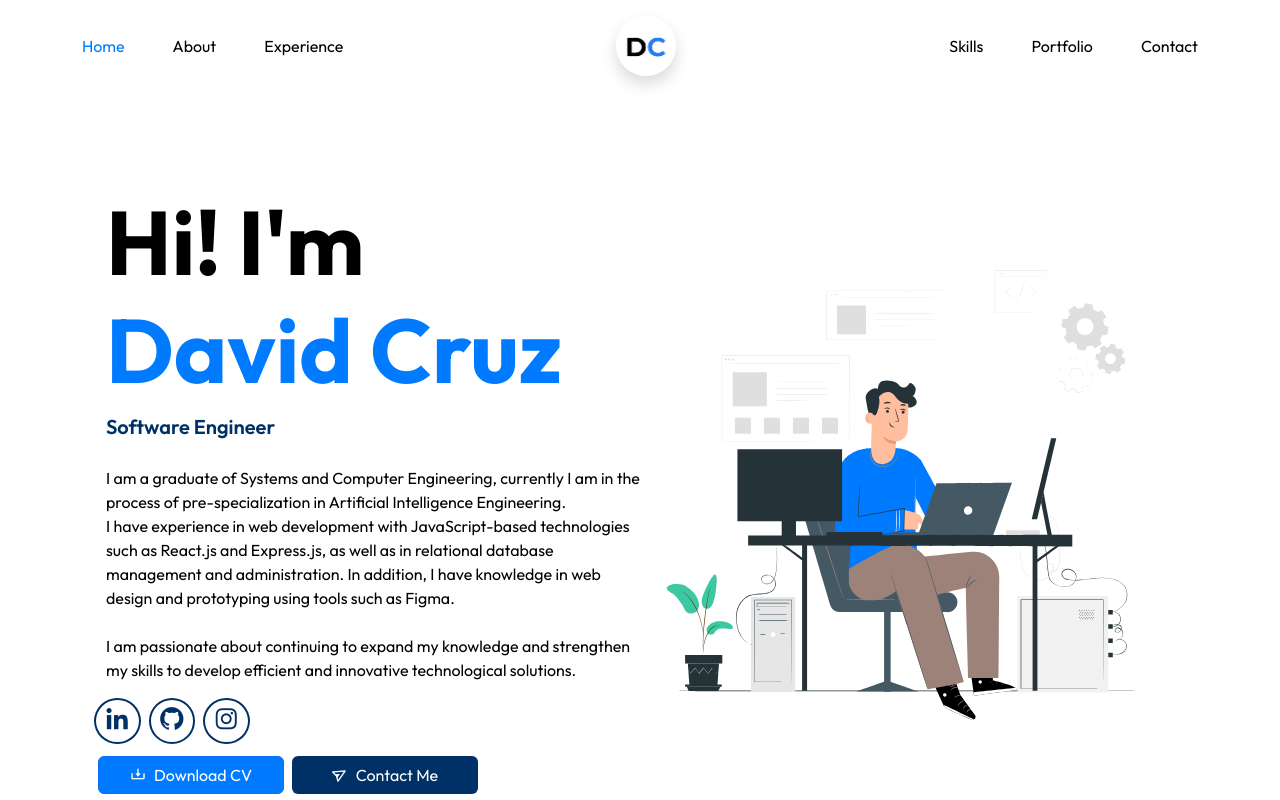
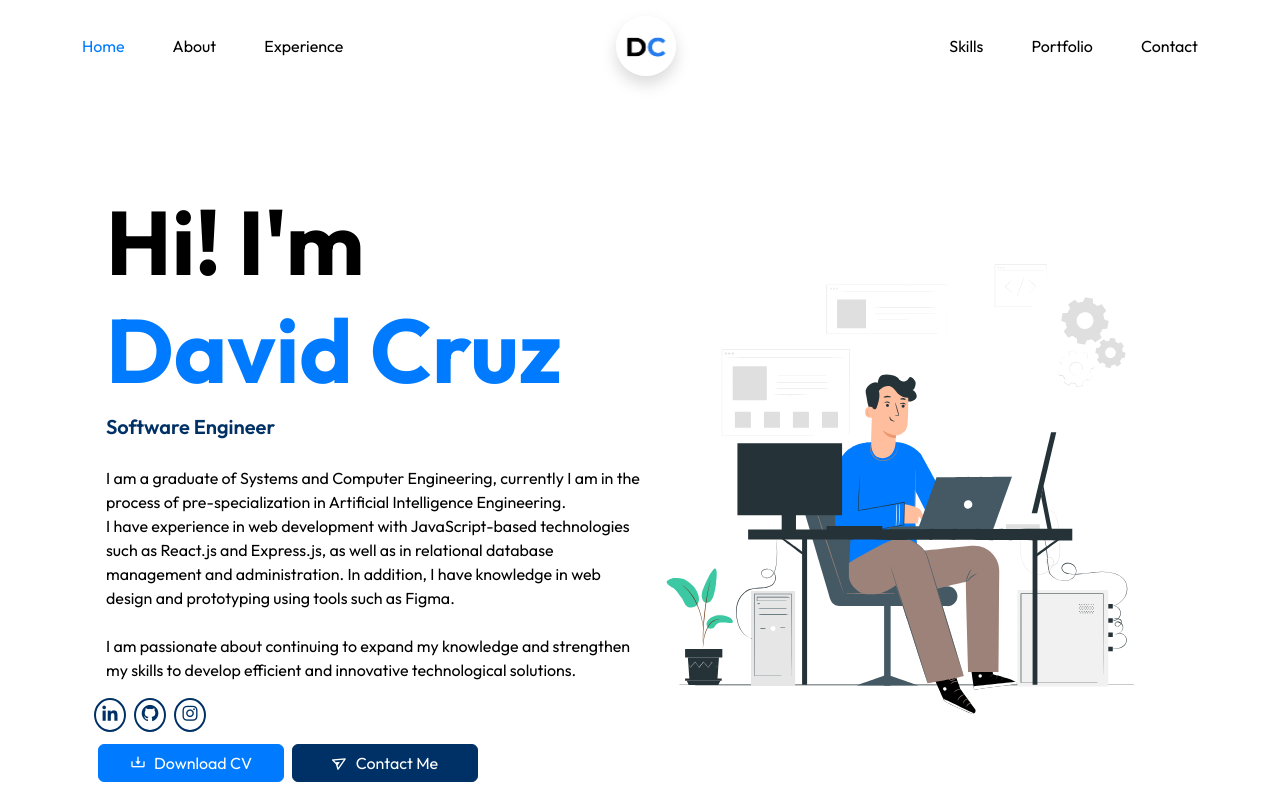
Before and after one commit to cruzito-x/portfolio_v4, a React (Vite) app: page / in a window 1280 px wide. Shown: the top 800 px of the page. Built offline with nearby package versions, Linux system fonts and the light colour scheme.

Commit message:
Contact updated

```diff
--- a/src/lang/en.json
+++ b/src/lang/en.json
@@ -128,7 +128,7 @@
       "text": "Intermediate"
     },
     "skills_text": {
-      "text": "List of frontend and backend skills that allow me to develop complete, efficient and scalable web applications. I am always learning, exploring new technologies and best practices to optimize each development."
+      "text": "List of skills in frontend, backend and complementary tools that allow me to develop complete, efficient and scalable web applications, ensuring good practices, optimal maintenance and excellent user experience."
     },
     "projects_subtitle": {
       "text": "Some of the most outstanding projects I have worked on"
--- a/src/lang/es.json
+++ b/src/lang/es.json
@@ -128,7 +128,7 @@
       "text": "Intermedio"
     },
     "skills_text": {
-      "text": "Lista de habilidades frontend y backend que me permiten desarrollar aplicaciones web completas, eficientes y escalables. Siempre estoy en constante aprendizaje, explorando nuevas tecnologías y mejores prácticas para optimizar cada desarrollo."
+      "text": "Lista de habilidades en frontend, backend y herramientas complementarias que me permiten desarrollar aplicaciones web completas, eficientes y escalables, asegurando buenas prácticas, mantenimiento óptimo y una excelente experiencia de usuario."
     },
     "projects_subtitle": {
       "text": "Algunos de los proyectos más destacados en los que he trabajado"
--- a/src/styles/index.css
+++ b/src/styles/index.css
@@ -53,18 +53,22 @@ h1 {
 }
 
 .btn-primary {
+  border-color: var(--enphasis-color) !important;
   background-color: var(--enphasis-color) !important;
 }
 
 .btn-primary:hover {
+  border-color: var(--enphasis-hover-color) !important;
   background-color: var(--enphasis-hover-color) !important;
 }
 
 .btn-primary-dark {
+  border-color: var(--enphasis-dark-color) !important;
   background-color: var(--enphasis-dark-color) !important;
 }
 
 .btn-primary-dark:hover {
+  border-color: var(--enphasis-hover-dark-color) !important;
   background-color: var(--enphasis-hover-dark-color) !important;
 }
 
--- a/src/views/contact/Contact.jsx
+++ b/src/views/contact/Contact.jsx
@@ -63,16 +63,6 @@ const Contact = ({ lang }) => {
         </label>
       </div>
       <div className="row align-items-center mt-3">
-        <div className="col-lg-6 justify-content-center lottie-container">
-          <Lottie
-            options={{
-              loop: true,
-              autoplay: true,
-              animationData: coffeeLottie,
-            }}
-          />
-          <p className="text-black mt-3">{lang.contact_text?.text}</p>
-        </div>
         <div className="col-lg-6 col-sm-12">
           <form className="card p-5" ref={formRef} onSubmit={sendEmail}>
             <label className="text-black fw-semibold text-center fs-3">
@@ -126,6 +116,20 @@ const Contact = ({ lang }) => {
             </button>
           </form>
         </div>
+        <div className="col-lg-6 justify-content-center lottie-container">
+          <Lottie
+            options={{
+              loop: true,
+              autoplay: true,
+              animationData: coffeeLottie,
+            }}
+            style={{
+              width: "500px",
+              height: "500px",
+            }}
+          />
+          <p className="text-black">{lang.contact_text?.text}</p>
+        </div>
       </div>
     </div>
   );
--- a/src/views/home/Home.jsx
+++ b/src/views/home/Home.jsx
@@ -52,13 +52,13 @@ const Home = ({ lang }) => {
               ].map((social, index) => (
                 <div
                   key={index}
-                  className={`col-1 rounded-circle dark-border text-center p-0 ${
+                  className={`col-1 d-flex w-auto rounded-circle dark-border text-center p-0 ${
                     index === 1 ? "ms-2 me-2" : ""
                   }`}
                 >
                   <a
                     href={social.href}
-                    className="fs-3 enphasis-text-dark"
+                    className="fs-5 ps-1 pe-1 enphasis-text-dark"
                     target="_blank"
                     rel="noopener noreferrer"
                     aria-label={social.label}
--- a/src/views/skills/Skills.jsx
+++ b/src/views/skills/Skills.jsx
@@ -131,7 +131,7 @@ const Skills = ({ lang }) => {
         </label>
       </div>
       <div className="row mt-5 mb-3">
-        <div className="col-md-6 col-sm-12">
+        <div className="col-md-6 col-sm-12" style={{ minHeight: "320px" }}>
           <div
             id="skillsCarousel"
             className="carousel slide mt-5"
```
